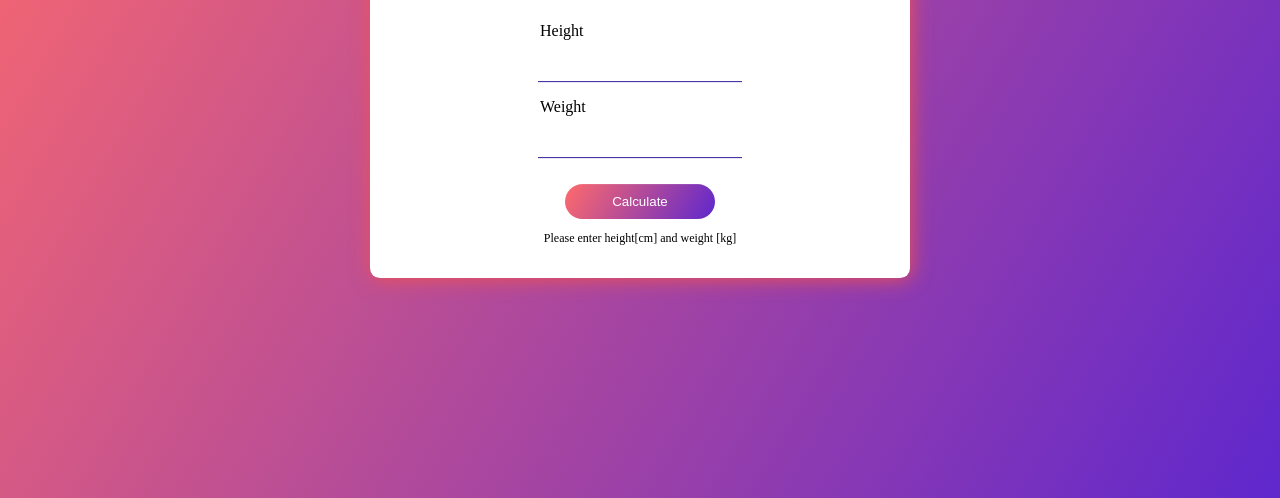
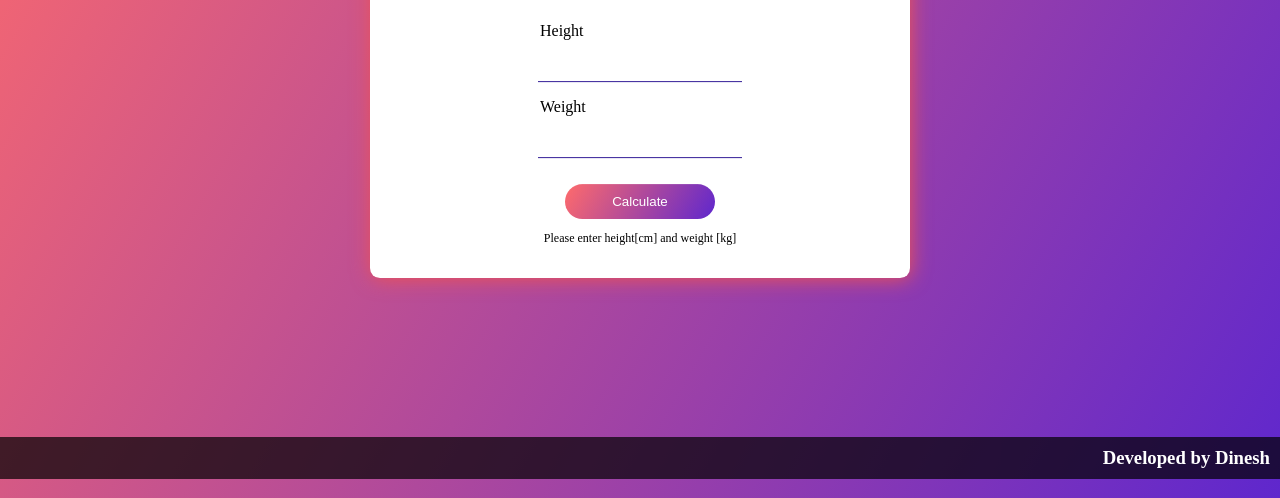
Before and after one commit to Dinesh-Uyyala/bmi-calculator, a plain HTML site: page index.html in a window 1280 px wide. Shown: the part 302-800 px from the top of the page. Drawn offline with Linux system fonts and the light colour scheme.

Commit message:
added footer

```diff
--- a/index.html
+++ b/index.html
@@ -16,6 +16,6 @@
 		<p id="info">Please enter height[cm] and weight [kg]</p>
 	</div>
 	<script type="text/javascript" src="script.js"></script>
-
+<h3 class="footer">Developed by Dinesh</h3>
 </body>
 </html>
--- a/style.css
+++ b/style.css
@@ -1,10 +1,9 @@
-body{
-	margin: 0;
-	padding: 0;
-	text-align: center;
-	background-image: linear-gradient(120deg,#ff6b6b,#5f27cd);
-	min-height: 100vh;
-
+body {
+    margin: 0;
+    padding: 0;
+    text-align: center;
+    background-image: linear-gradient(120deg, #ff6b6b, #5f27cd);
+    min-height: 100vh;
 }
 div{
 	width: 500px;
@@ -18,6 +17,18 @@ div{
 	box-shadow: 1px 1px 20px #ee5253;
 
 }
+
+.footer {
+    position: fixed; /* Fixes the footer to the viewport */
+    bottom: 0; /* Aligns it to the bottom */
+    right: 0; /* Aligns it to the right */
+    width: 100%; /* Optional: makes the footer full width */
+    text-align: right; /* Aligns text to the right */
+    background-color: rgba(0, 0, 0, 0.7); /* Optional: adds a background color */
+    color: white; /* Optional: sets text color */
+    padding: 10px; /* Optional: adds some padding */
+}
+
 h2{
 	font-size: 30px;
 	font-weight: 600;
```
Also changed, not shown: 1 other file.
